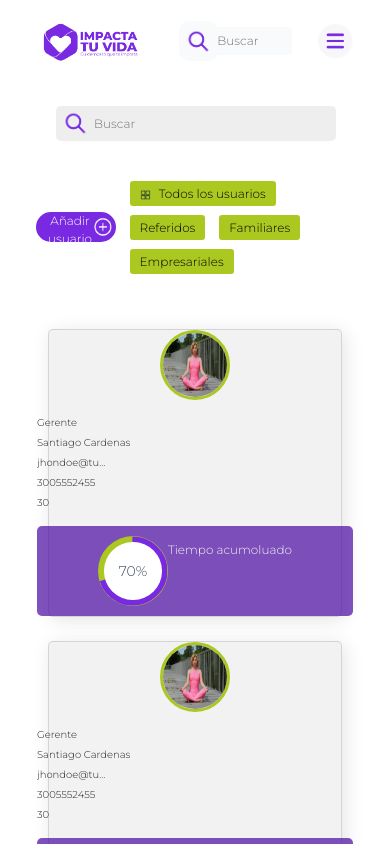
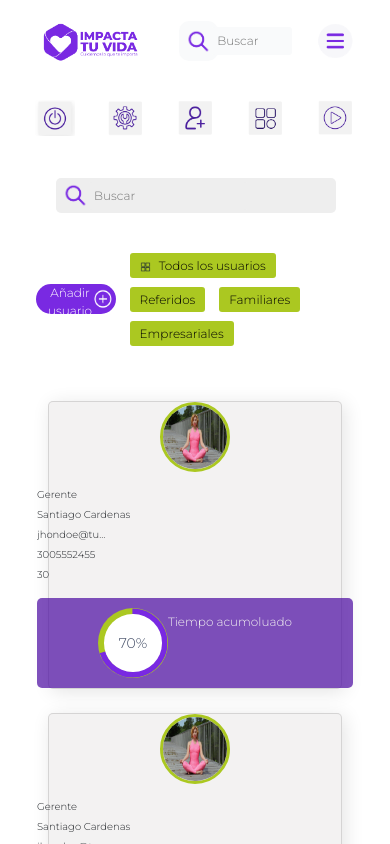
Before and after one commit to anfemoca19/proyecto_impacta, a React (Create React App) app: page /users in a window 390 px wide. Shown: the top 844 px of the page. Built offline with nearby package versions, Linux system fonts and the light colour scheme.

Commit message:
Se crea el menu mobil

```diff
--- a/src/App.jsx
+++ b/src/App.jsx
@@ -20,8 +20,8 @@ function App() {
         <Route path="/dashboard" element={<Dashboard />} />
         <Route path="/forgotPass" element={<ForgotPass />} />
         <Route path="/register" element={<Register />} />
+        <Route path="/*" element={<NotFound />} />
         <Route path="/login" element={<Login />} />
-        <Route path="/*" element={<NotFound />} />
         <Route path="/" />
       </Routes>
     </BrowserRouter>
--- a/src/components/Categories/categories.jsx
+++ b/src/components/Categories/categories.jsx
@@ -3,7 +3,6 @@ import { Link } from "react-router-dom";
 import clsx from "clsx";
 
 export default function Categorias({ className }) {
-  console.log(className);
   return (
     <>
       <div className={clsx("mt-5 mb-4", styles["styles-background"])}>
--- a/src/components/Header/header.jsx
+++ b/src/components/Header/header.jsx
@@ -7,8 +7,17 @@ import Foto_perfil from "../../imagenes/foto-perfil.jpg";
 import Input from "../UI/Input/input";
 import clsx from "clsx";
 import { USER_PERMISSIONS } from "../../constants/user_const";
+import Navbar from "../Navbar/navbar";
+import { useRef, useState } from "react";
 
 export default function Header() {
+  const [isActiveMenu, setIsActiveMenu] = useState(false);
+  const [styleContainerNav, setStyleContainerNav] = useState(" menu-mobile");
+
+  let menuHamburguer = () => {
+    setIsActiveMenu(!isActiveMenu);
+  };
+
   return (
     <div className={clsx("container-fluid mt-2")}>
       <div
@@ -74,8 +83,8 @@ export default function Header() {
         >
           <button
             className={clsx(styles["style-button-hamburguer"])}
-            onClick={() => {
-              console.log("menu");
+            onClick={(e) => {
+              menuHamburguer();
             }}
           >
             <img
@@ -86,6 +95,14 @@ export default function Header() {
           </button>
         </div>
       </div>
+      {!isActiveMenu && (
+        <div
+          className={clsx("mt-4", styles["container-menu-nav"])}
+          id="container-menu-nav"
+        >
+          <Navbar className={clsx(styleContainerNav)} />
+        </div>
+      )}
 
       {/* mobile */}
       {/* <div className={clsx(styles["contianer-mobile"])}>
--- a/src/components/Navbar/navbar.jsx
+++ b/src/components/Navbar/navbar.jsx
@@ -1,70 +1,112 @@
 import clsx from "clsx";
+import { useRef } from "react";
 import { Link, useLocation } from "react-router-dom";
 
 // CONSTANTS
 import { USER_PERMISSIONS } from "../../constants/user_const";
 
-import "../Navbar/navbar.scss";
+import styles from "../Navbar/navbar.module.scss";
 
-export default function Navbar() {
+export default function Navbar({ className }) {
+  const myRef = useRef(null);
   const location = useLocation();
-  console.log("location", location);
+
+  let changeText = () => {
+    debugger;
+    myRef.current.style.display = "flex";
+  };
+
   return (
-    <ul className="ps-0">
+    <ul className={clsx("ps-0", styles["menu-mobile"])}>
       <li
-        className={clsx("nav-item mb-2", {
+        className={clsx(" mb-2", styles["nav-item"], {
           active: location.pathname === "/dashboard",
         })}
       >
-        <Link className="nav-link fs-6" to="/dashboard">
-          <span className="nav-icon"></span>
-          <span>Inicio</span>
+        <Link
+          className={clsx("fs-6 mb-0 h1", styles["nav-link"])}
+          to="/dashboard"
+          onClick={() => {
+            changeText();
+          }}
+        >
+          <span className={clsx(styles["nav-icon"])}></span>
+          <span ref={myRef} className={clsx(styles["text-menu"])}>
+            Inicio
+          </span>
+        </Link>
+      </li>
+      <li
+        className={clsx("mb-2", styles["nav-item"], {
+          active: location.pathname === "/configuration",
+        })}
+      >
+        <Link
+          className={clsx(
+            "fs-6 mb-0 h1",
+            styles["nav-link"],
+            styles["link-style"]
+          )}
+          to="/configuration"
+        >
+          <span className={clsx(styles["nav-icon"], styles["icon-config"])} />
+          <span ref={myRef} className={clsx(styles["text-menu"])}>
+            Configuración
+          </span>
         </Link>
       </li>
 
       <li
-        className={clsx("nav-item mb-2", {
-          active: location.pathname === "/configuration",
-        })}
-      >
-        <Link className="nav-link fs-6 mb-0 h1 link-style" to="/configuration">
-          <span className="nav-icon icon-config" />
-          <span>Configuración</span>
-        </Link>
-      </li>
-
-      <li
-        className={clsx("nav-item mb-2", {
+        className={clsx("mb-2", styles["nav-item"], {
           active: location.pathname === "/users",
         })}
       >
-        <Link className="nav-link fs-6 link-style" to="/users">
-          <span className="nav-icon icon-user" />
-          <span>Usuarios</span>
+        <Link
+          className={clsx("fs-6 ", styles["nav-link"], styles["link-style"])}
+          to="/users"
+        >
+          <span className={clsx(styles["nav-icon"], styles["icon-user"])} />
+          <span ref={myRef} className={clsx(styles["text-menu"])}>
+            Usuarios
+          </span>
         </Link>
       </li>
 
       {USER_PERMISSIONS.isAdmin && (
         <li
-          className={clsx("nav-item mb-2", {
+          className={clsx("mb-2", styles["nav-item"], {
             active: location.pathname === "/categories",
           })}
         >
-          <Link className="nav-link fs-6 link-style" to="/categories">
-            <span className="nav-icon icon-user" />
-            <span>Categories</span>
+          <Link
+            className={clsx("fs-6 ", styles["nav-link"], styles["link-style"])}
+            to="#"
+          >
+            <span
+              className={clsx(styles["nav-icon"], styles["icon-categories"])}
+            />
+            <span ref={myRef} className={clsx(styles["text-menu"])}>
+              Categories
+            </span>
           </Link>
         </li>
       )}
 
       <li
-        className={clsx("nav-item mb-2", {
+        className={clsx("mb-2", styles["nav-item"], {
           active: location.pathname === "/courses",
         })}
       >
-        <Link className="nav-link fs-6 mb-0 h1 link-style" to="/courses">
-          <span className="nav-icon icon-course" />
-          <span>Cursos</span>
+        <Link
+          className={clsx(
+            "fs-6 mb-0 h1",
+            styles["nav-link"],
+            styles["link-style"]
+          )}
+          to="/courses"
+        >
+          <span className={clsx(styles["nav-icon"], styles["icon-course"])} />
+          <span className={clsx(styles["text-menu"])}>Cursos</span>
         </Link>
       </li>
     </ul>
--- /dev/null
+++ b/src/components/Navbar/navbar.module.scss
@@ -0,0 +1,192 @@
+
+
+@media only screen and  (max-width: 480px) {
+  .menu-mobile{
+    display: flex;
+    flex-wrap: wrap;
+    padding-left: 0;
+    margin-bottom: 0;
+    list-style: none;
+    justify-content: center;
+    gap:30px
+  }
+
+  .nav-icon {
+    width: 40px;
+    height: 40px;
+    padding: 10px;
+    border-radius: 3px;
+    background-image: url("../../imagenes/icono-menu-1-fondo-blanco.png");
+  }
+
+  a .text-menu{
+    display: none ;
+    font-size: 13px;
+  }
+
+  .nav-icon,
+  .nav-item .nav-link:hover > .nav-icon {
+    background-position: center;
+    background-size: 100%;
+    background-repeat: no-repeat;
+  }
+
+  .icon-config {
+    background-image: url("../../imagenes/icono-menu-2-fondo-blanco.png");
+  }
+
+  .icon-user {
+    background-image: url("../../imagenes/icono-menu-3-fondo-blanco.png");
+  }
+
+  .icon-categories {
+    background-image: url("../../imagenes/icono-menu-4-fondo-blanco.png");
+  }
+  .icon-course {
+    background-image: url("../../imagenes/icono-menu-5-fondo-blanco.png");
+  }
+  .nav-item {
+    list-style: none;
+    border-radius: 10px;
+    &.active {
+      a {
+        color: #fff;
+        background-color: #4b209e;
+        border-radius: 10px;
+      }
+      .nav-link .nav-icon {
+        background-image: url("../../imagenes/icono-menu-1-fondo-color.png");
+      }
+      .nav-link .icon-config {
+        background-image: url("../../imagenes/icono-menu-2-fondo-color.png");
+      }
+      .nav-link .icon-user {
+        background-image: url("../../imagenes/icono-menu-3-fondo-color.png");
+      }
+      .nav-link .icon-categories {
+        background-image: url("../../imagenes/icono-menu-4-fondo-color.png");
+      }
+      .nav-link .icon-course {
+        background-image: url("../../imagenes/icono-menu-5-fondo-color.png");
+      }
+    }
+  }
+  .nav-item .nav-link {
+    display: flex;
+    flex-direction: column;
+    padding: 0;
+    gap: 5px;
+    color: #4b209e;
+    font-weight: bold;
+    border-radius: 10px;
+    align-items: center;
+  }
+
+  .nav-item .nav-link:hover {
+    color: #2c1868;
+    // background-color: #2c1868;
+    border-radius: 10px;
+  }
+  .nav-item .nav-link:hover > .nav-icon {
+    background-image: url("../../imagenes/icono-menu-1-fondo-color.png");
+  }
+  .nav-item .nav-link:hover > .icon-config {
+    background-image: url("../../imagenes/icono-menu-2-fondo-color.png");
+  }
+  .nav-item .nav-link:hover > .icon-user {
+    background-image: url("../../imagenes/icono-menu-3-fondo-color.png");
+  }
+  .nav-item .nav-link:hover > .icon-categories {
+    background-image: url("../../imagenes/icono-menu-4-fondo-color.png");
+  }
+  .nav-item .nav-link:hover > .icon-course {
+    background-image: url("../../imagenes/icono-menu-5-fondo-color.png");
+  }
+}
+
+
+
+
+@media only screen and (min-width: 1000px) {
+  .nav-icon {
+    width: 45px;
+    height: 45px;
+    padding: 10px;
+    border-radius: 3px;
+    background-image: url("../../imagenes/icono-menu-1-fondo-blanco.png");
+  }
+  .nav-icon,
+  .nav-item .nav-link:hover > .nav-icon {
+    background-position: center;
+    background-size: 100%;
+    background-repeat: no-repeat;
+  }
+  .icon-config {
+    background-image: url("../../imagenes/icono-menu-2-fondo-blanco.png");
+  }
+  .icon-user {
+    background-image: url("../../imagenes/icono-menu-3-fondo-blanco.png");
+  }
+  .icon-categories {
+    background-image: url("../../imagenes/icono-menu-4-fondo-blanco.png");
+  }
+  .icon-course {
+    background-image: url("../../imagenes/icono-menu-5-fondo-blanco.png");
+  }
+  .nav-item {
+    list-style: none;
+    border-radius: 10px;
+    &.active {
+      a {
+        color: #fff;
+        background-color: #4b209e;
+        border-radius: 10px;
+      }
+      .nav-link .nav-icon {
+        background-image: url("../../imagenes/icono-menu-1-fondo-color.png");
+      }
+      .nav-link .icon-config {
+        background-image: url("../../imagenes/icono-menu-2-fondo-color.png");
+      }
+      .nav-link .icon-user {
+        background-image: url("../../imagenes/icono-menu-3-fondo-color.png");
+      }
+      .nav-link .icon-categories {
+        background-image: url("../../imagenes/icono-menu-4-fondo-color.png");
+      }
+      .nav-link .icon-course {
+        background-image: url("../../imagenes/icono-menu-5-fondo-color.png");
+      }
+    }
+  }
+  .nav-item .nav-link {
+    display: flex;
+    padding: 0;
+    gap: 5px;
+    color: #4b209e;
+    font-weight: bold;
+    border-radius: 10px;
+    align-items: center;
+  }
+  .nav-item .nav-link:hover {
+    color: white;
+    background-color: #2c1868;
+    border-radius: 10px;
+  }
+  .nav-item .nav-link:hover > .nav-icon {
+    background-image: url("../../imagenes/icono-menu-1-fondo-color.png");
+  }
+  .nav-item .nav-link:hover > .icon-config {
+    background-image: url("../../imagenes/icono-menu-2-fondo-color.png");
+  }
+  .nav-item .nav-link:hover > .icon-user {
+    background-image: url("../../imagenes/icono-menu-3-fondo-color.png");
+  }
+  .nav-item .nav-link:hover > .icon-categories {
+    background-image: url("../../imagenes/icono-menu-4-fondo-color.png");
+  }
+  .nav-item .nav-link:hover > .icon-course {
+    background-image: url("../../imagenes/icono-menu-5-fondo-color.png");
+  }
+
+}
--- a/src/constants/user_const.js
+++ b/src/constants/user_const.js
@@ -1,3 +1,3 @@
 export const USER_PERMISSIONS = {
-  isAdmin: false,
+  isAdmin: true,
 }
```
Also changed, not shown: src/components/Header/header.module.scss (+16 -7 lines), src/components/Navbar/navbar.scss (deleted, +0 -71 lines), src/imagenes/icono-menu-4-fondo-blanco 2.png (deleted), src/imagenes/icono-menu-4-fondo-color 2.png (deleted).
